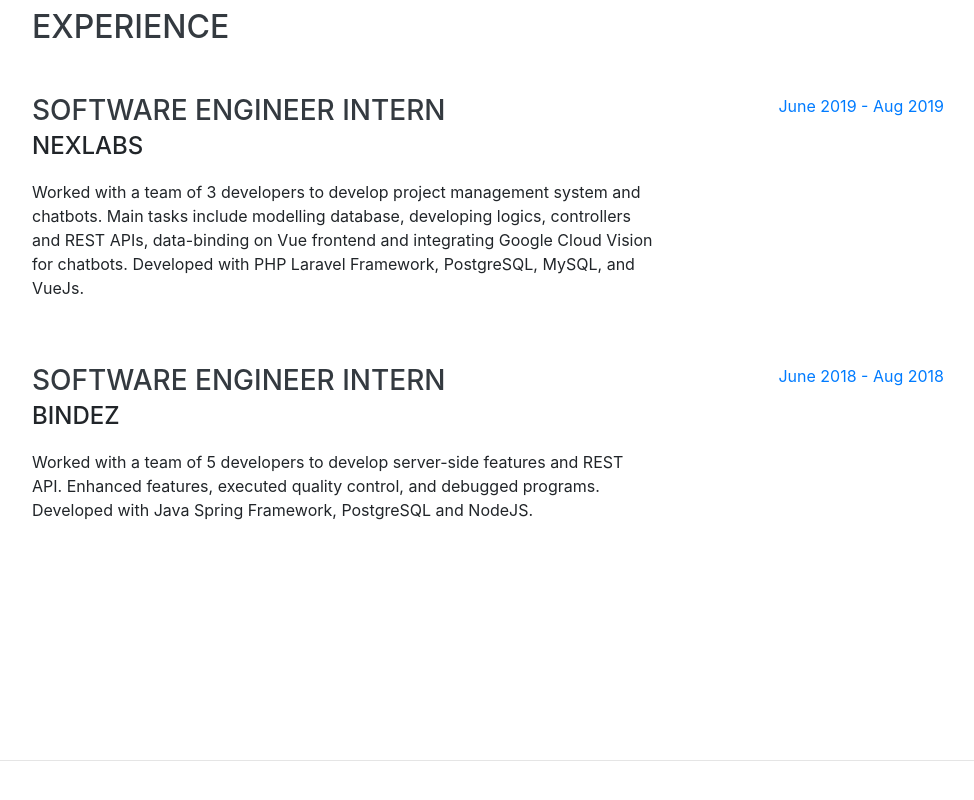
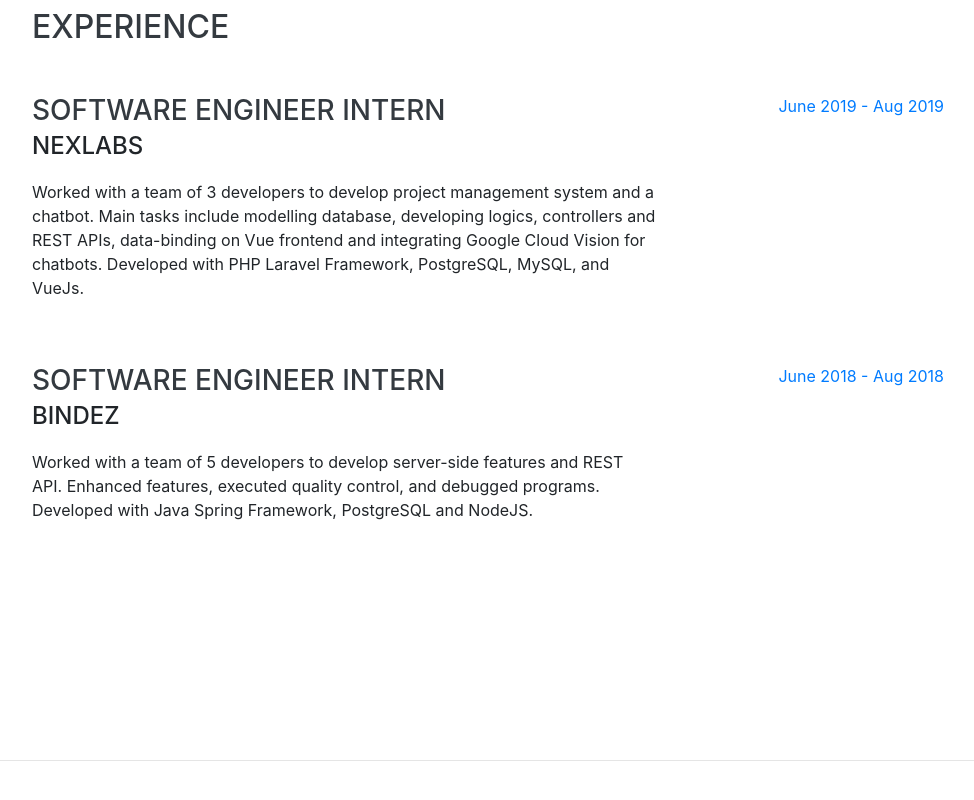
Before and after one commit to mmthant03/mmthant03.github.io, a website with bundled scripts: page index.html in a window 1280 px wide. Shown: the part 841-1641 px from the top of the page, without its empty margins (288-1262 px from the left). Built offline with nearby package versions, Linux system fonts and the light colour scheme; a web font is replaced by a local one.

Commit message:
Fixed typo

```diff
--- a/index.html
+++ b/index.html
@@ -99,7 +99,7 @@
           <div class="resume-content">
             <h3 class="mb-0">Software Engineer Intern</h3>
             <div class="subheading mb-3">Nexlabs</div>
-            <p>Worked with a team of 3 developers to develop project management system and chatbots.
+            <p>Worked with a team of 3 developers to develop project management system and a chatbot.
                     Main tasks include modelling database, developing logics, controllers and REST APIs, data-binding on Vue frontend and integrating Google Cloud Vision for chatbots.
                     Developed with PHP Laravel Framework, PostgreSQL, MySQL, and VueJs.</p>
           </div>
```
